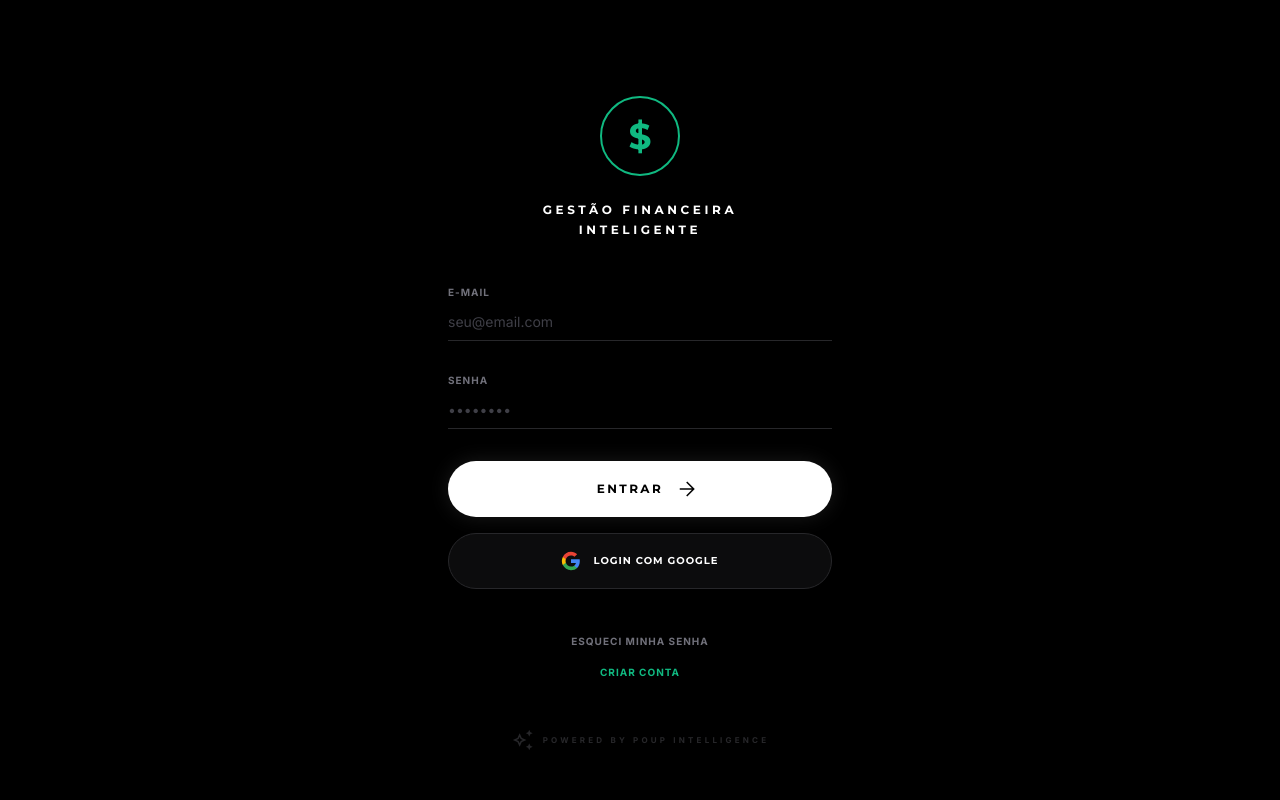
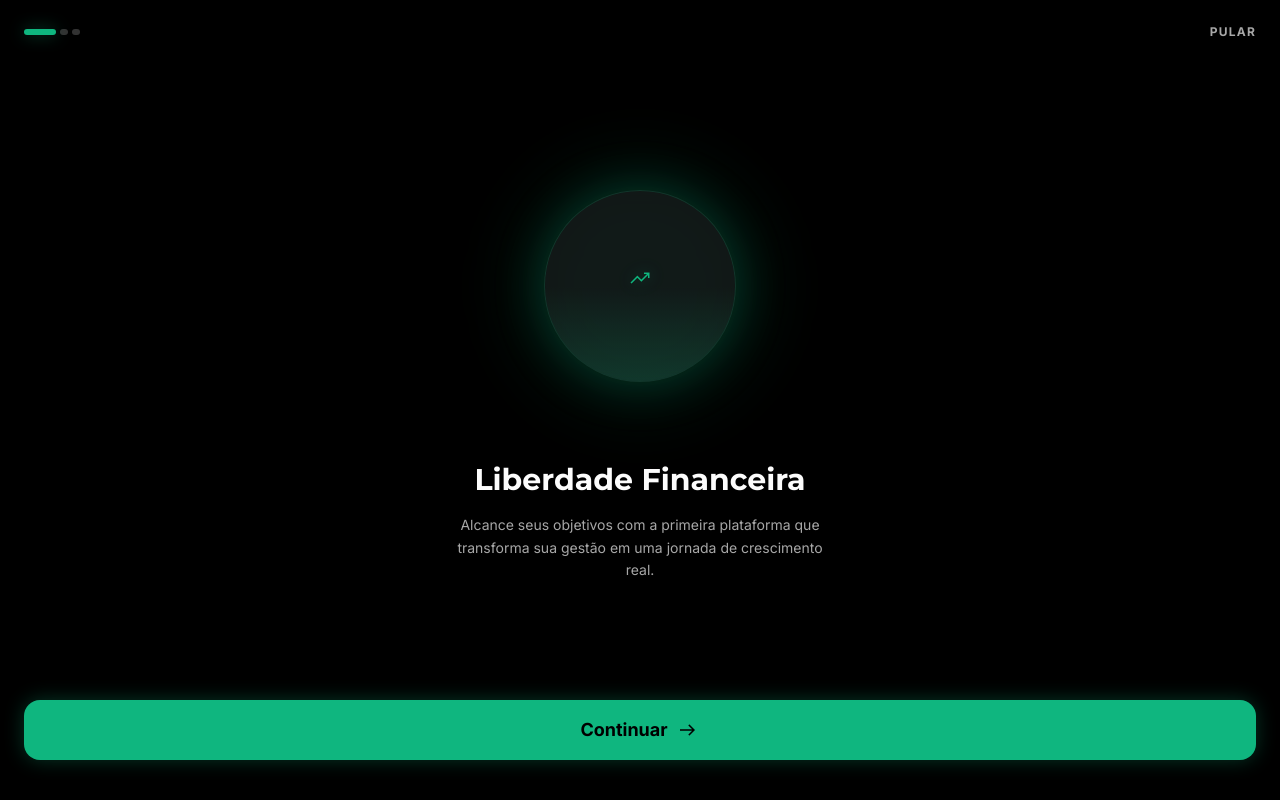
Before and after one commit to swamijunior346sj-commits/deploypoup, a React (Vite) app: page / in a window 1280 px wide. Built offline with nearby package versions, Linux system fonts and the light colour scheme.

Commit message:
feat: Implement initial application routing and a multi-step onboarding experience.

```diff
--- a/src/App.tsx
+++ b/src/App.tsx
@@ -37,6 +37,7 @@ import EditSubCategory from './pages/EditSubCategory';
 import NewCategory from './pages/NewCategory';
 import NewSubCategory from './pages/NewSubCategory';
 import PersonalData from './pages/PersonalData';
+import Onboarding from './pages/Onboarding';
 import FinancialPerformance from './pages/FinancialPerformance';
 
 export default function App() {
@@ -44,9 +45,10 @@ export default function App() {
     <AuthProvider>
       <Router>
         <Routes>
+          <Route path="/onboarding" element={<Onboarding />} />
           <Route path="/login" element={<Login />} />
           <Route path="/signup" element={<Signup />} />
-          <Route path="/" element={<Login />} />
+          <Route path="/" element={<Onboarding />} />
           <Route element={<Layout />}>
             <Route path="/dashboard" element={<Dashboard />} />
             <Route path="/accounts" element={<Accounts />} />
--- /dev/null
+++ b/src/pages/Onboarding.tsx
@@ -0,0 +1,123 @@
+import { useState } from 'react';
+import { useNavigate } from 'react-router-dom';
+
+export default function Onboarding() {
+    const [step, setStep] = useState(1);
+    const navigate = useNavigate();
+
+    const handleNext = () => {
+        if (step < 3) {
+            setStep(step + 1);
+        } else {
+            navigate('/signup');
+        }
+    };
+
+    const skipToStart = () => {
+        navigate('/login');
+    };
+
+    return (
+        <div className="bg-brand-bg min-h-screen text-brand-primaryText flex flex-col font-sans overflow-hidden">
+            {/* Top Bar Navigation */}
+            <div className="flex items-center justify-between p-6 z-10">
+                <div className="flex items-center space-x-1">
+                    {[1, 2, 3].map((i) => (
+                        <div
+                            key={i}
+                            className={`h-1.5 rounded-full transition-all duration-300 ${step === i ? 'w-8 bg-brand-interactive glow-interactive' : 'w-2 bg-brand-subtitle/30'
+                                }`}
+                        />
+                    ))}
+                </div>
+                <button
+                    onClick={skipToStart}
+                    className="text-brand-subtitle text-xs font-bold tracking-widest uppercase hover:text-brand-primaryText transition-colors"
+                >
+                    Pular
+                </button>
+            </div>
+
+            {/* Content Area */}
+            <div className="flex-1 flex flex-col items-center justify-center p-6 relative">
+                {step === 1 && (
+                    <div className="flex flex-col items-center justify-center space-y-12 animate-[float_0.5s_ease-out]">
+                        <div className="relative w-64 h-64 flex items-center justify-center">
+                            <div className="absolute inset-0 bg-brand-interactive/10 rounded-full blur-2xl animate-pulse-glow"></div>
+                            <div className="relative z-10 w-48 h-48 bg-brand-selection/50 rounded-full border border-brand-interactive/20 flex flex-col items-center justify-center overflow-hidden shadow-[0_0_50px_rgba(15,182,127,0.3)] backdrop-blur-sm">
+                                <span className="material-symbols-outlined text-8xl text-brand-interactive glow-interactive mb-4">
+                                    trending_up
+                                </span>
+                                <div className="absolute bottom-0 w-full h-1/2 bg-gradient-to-t from-brand-interactive/20 to-transparent"></div>
+                            </div>
+                        </div>
+                        <div className="text-center space-y-4 max-w-sm">
+                            <h2 className="text-3xl font-display font-bold text-brand-primaryText">
+                                Liberdade Financeira
+                            </h2>
+                            <p className="text-brand-subtitle text-sm leading-relaxed">
+                                Alcance seus objetivos com a primeira plataforma que transforma sua gestão em uma jornada de crescimento real.
+                            </p>
+                        </div>
+                    </div>
+                )}
+
+                {step === 2 && (
+                    <div className="flex flex-col items-center justify-center space-y-12 animate-[float_0.5s_ease-out]">
+                        <div className="relative w-64 h-64 flex items-center justify-center">
+                            <div className="absolute inset-0 bg-[radial-gradient(circle_at_center,_rgba(9,109,75,0.3)_0%,_transparent_70%)]"></div>
+                            <div className="relative z-10 w-48 h-48 bg-brand-indicatorBg rounded-full border border-brand-action/30 flex items-center justify-center shadow-[0_0_40px_rgba(4,32,23,0.8)] overflow-hidden">
+                                <div className="absolute inset-0 bg-brand-action/10 transform rotate-45 scale-150 animate-slow-rotate"></div>
+                                <span className="material-symbols-outlined text-8xl text-brand-interactive glow-interactive relative z-10" style={{ fontVariationSettings: "'FILL' 1" }}>
+                                    smart_toy
+                                </span>
+                            </div>
+                        </div>
+                        <div className="text-center space-y-4 max-w-sm">
+                            <h2 className="text-3xl font-display font-bold text-brand-primaryText">
+                                Inteligência IA
+                            </h2>
+                            <p className="text-brand-subtitle text-sm leading-relaxed">
+                                Nossa inteligência artificial trabalha por você, detectando oportunidades de economia e alertando sobre excessos.
+                            </p>
+                        </div>
+                    </div>
+                )}
+
+                {step === 3 && (
+                    <div className="flex flex-col items-center justify-center space-y-12 animate-[float_0.5s_ease-out]">
+                        <div className="relative w-64 h-64 flex items-center justify-center">
+                            <div className="absolute inset-0 bg-brand-card/50 rounded-[3rem] rotate-12 blur-xl border border-white/5"></div>
+                            <div className="relative z-10 w-48 h-48 bg-brand-card rounded-3xl border border-white/10 flex items-center justify-center shadow-2xl overflow-hidden">
+                                <div className="absolute top-0 left-0 w-full h-1 bg-gradient-to-r from-transparent via-brand-interactive to-transparent opacity-50"></div>
+                                <span className="material-symbols-outlined text-8xl text-brand-primaryText mb-4 drop-shadow-[0_0_15px_rgba(252,252,252,0.5)]">
+                                    military_tech
+                                </span>
+                                <span className="absolute bottom-4 text-xs font-bold tracking-[0.2em] text-brand-interactive uppercase">Level Up</span>
+                            </div>
+                        </div>
+                        <div className="text-center space-y-4 max-w-sm">
+                            <h2 className="text-3xl font-display font-bold text-brand-primaryText">
+                                Gamificação & Metas
+                            </h2>
+                            <p className="text-brand-subtitle text-sm leading-relaxed">
+                                Ganhe XP, conquiste medalhas e suba no ranking enquanto constrói seu patrimônio de forma divertida.
+                            </p>
+                        </div>
+                    </div>
+                )}
+            </div>
+
+            {/* Bottom Actions */}
+            <div className="p-6 pb-10 z-10">
+                <button
+                    onClick={handleNext}
+                    className="w-full py-4 rounded-2xl bg-brand-interactive text-brand-bg font-bold text-lg shadow-[0_0_20px_rgba(15,182,127,0.3)] active:scale-[0.98] transition-all flex items-center justify-center space-x-2 touch-manipulation hover:bg-[#12c48a]"
+                >
+                    <span>{step === 3 ? 'Criar minha conta' : 'Continuar'}</span>
+                    {step < 3 && <span className="material-symbols-outlined text-xl">arrow_right_alt</span>}
+                </button>
+            </div>
+        </div>
+    );
+}
```
